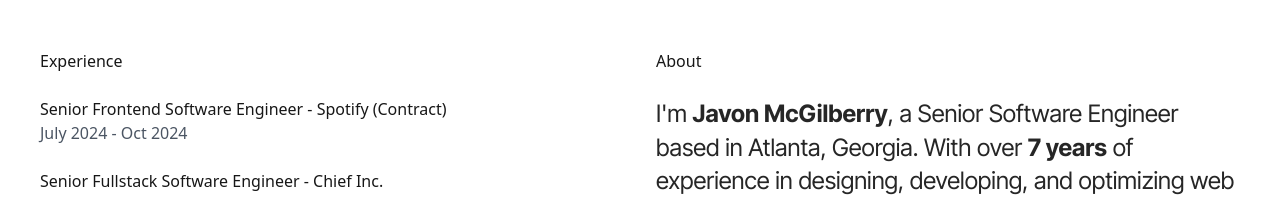
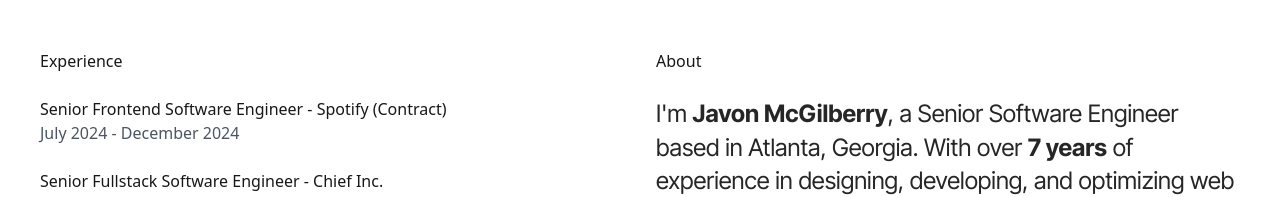
Before and after one commit to javonmcgilberry/javonmcgilberry.github.io, a Next.js app: page / in a window 1280 px wide. Shown: the part 820-1017 px from the top of the page. Built offline with nearby package versions, Linux system fonts and the light colour scheme.

Commit message:
update resume and fix dates

```diff
--- a/app/components/experience.tsx
+++ b/app/components/experience.tsx
@@ -10,7 +10,7 @@ const experiences: Experience[] = [
   {
     title: "Senior Frontend Software Engineer",
     company: "Spotify (Contract)",
-    period: "July 2024 - Oct 2024",
+    period: "July 2024 - December 2024",
   },
   {
     title: "Senior Fullstack Software Engineer",
```
Also changed, not shown: 1 other file (tests, documents, lock files or other folders).
